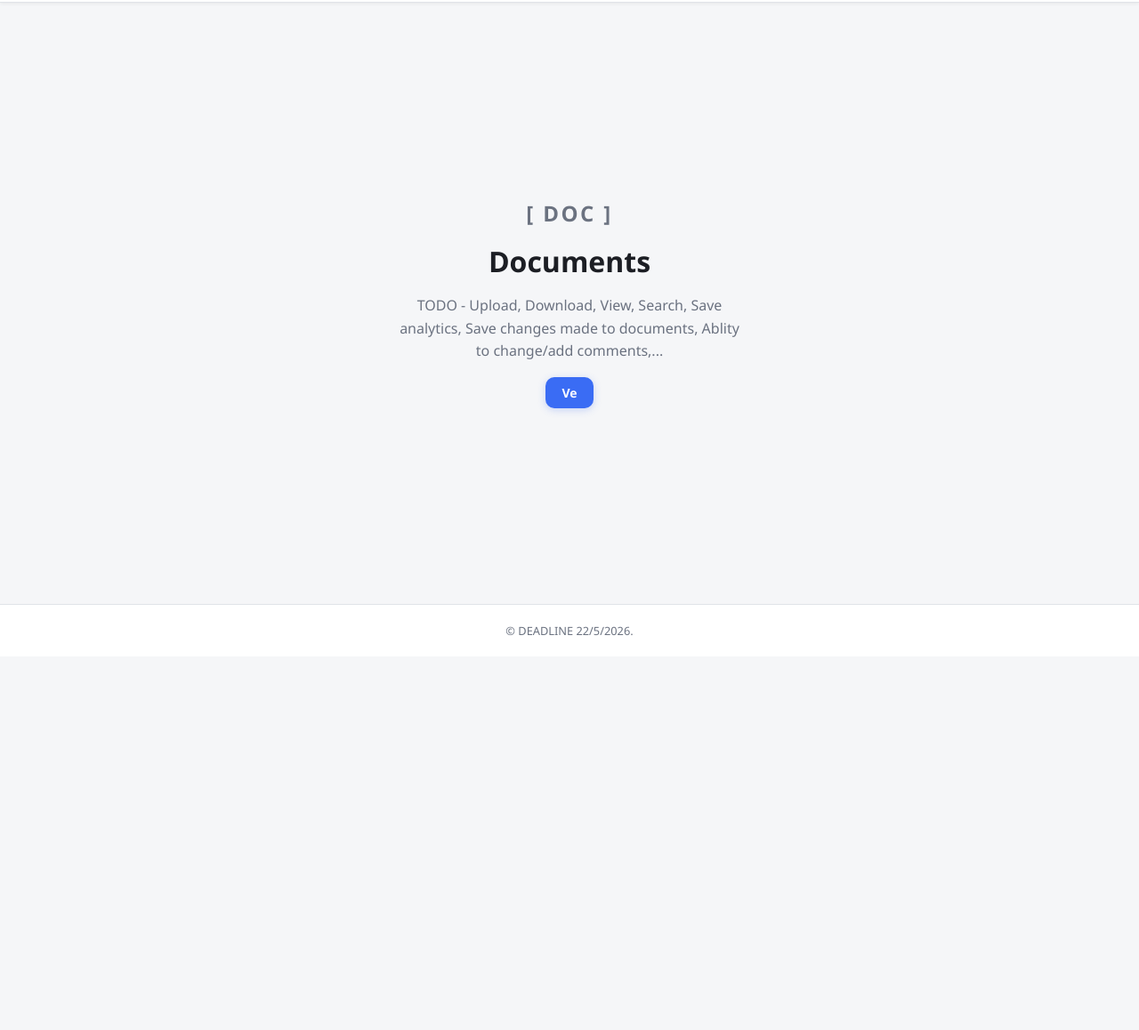
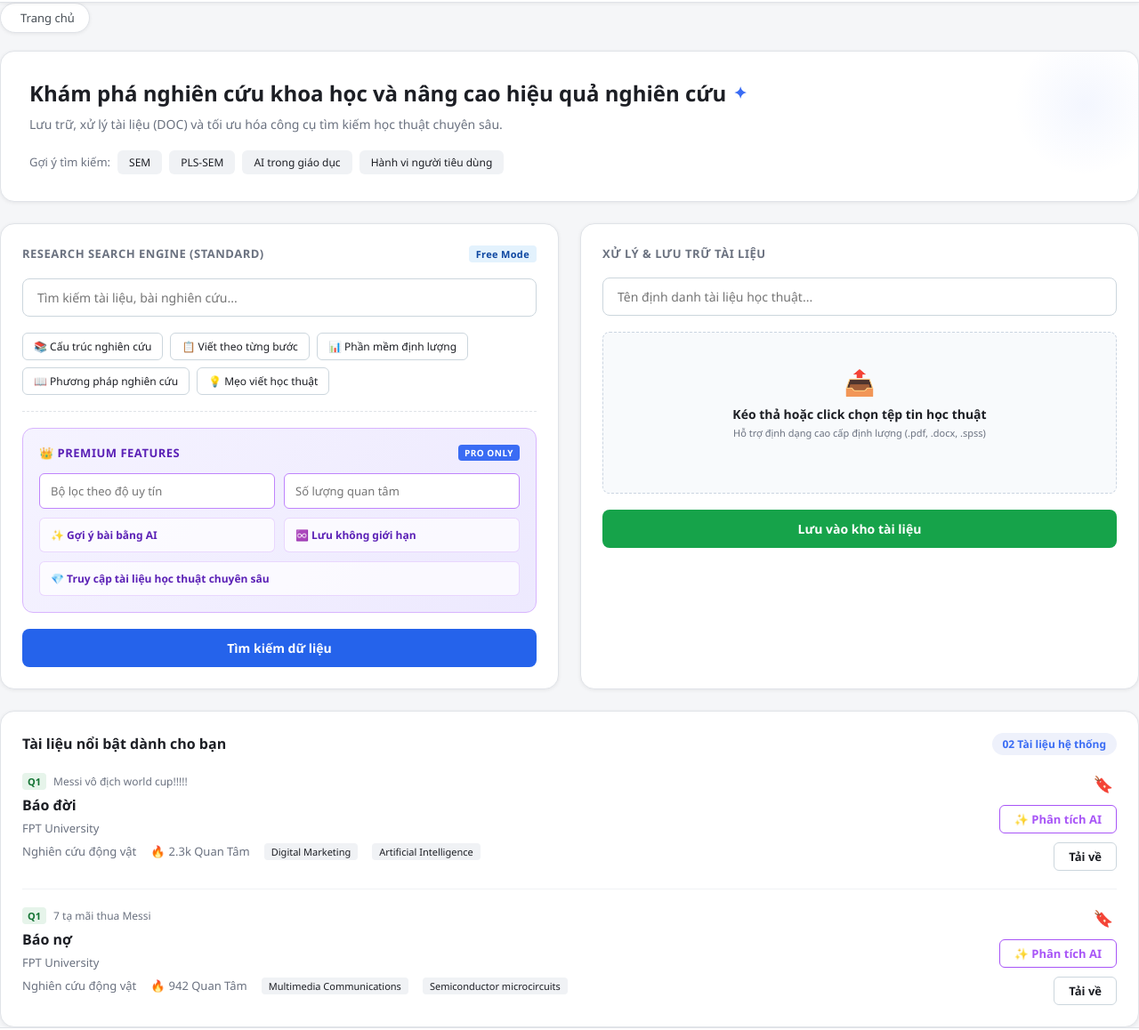
Before and after one commit to th706020-spec/Prototype_Web, a plain HTML site: page pages/documents.html in a window 1280 px wide. Shown: the part 62-1220 px from the top of the page at 89% size. Before the commit the page ends 800 px from the top, so only its background shows below. Drawn offline with Linux system fonts and the light colour scheme.

Commit message:
Giao diện documents

```diff
--- /dev/null
+++ b/css/documents.css
@@ -0,0 +1,375 @@
+doc-root {
+  width: 100%;
+  max-width: 1400px;
+  margin: 0 auto;
+  padding: 24px;
+}
+
+.back-link {
+  display: inline-flex;
+  align-items: center;
+  gap: 6px;
+  text-decoration: none;
+  padding: 7px 16px;
+  background: var(--clr-surface);
+  color: #495057;
+  border: 1px solid var(--clr-border);
+  border-radius: 30px;
+  font-size: 13px;
+  font-weight: 500;
+  margin-bottom: 20px;
+  box-shadow: var(--shadow-sm);
+  transition: var(--transition);
+}
+.back-link:hover { background: var(--clr-bg); color: var(--clr-text); }
+
+.doc-hero {
+  background: var(--clr-surface);
+  border-radius: calc(var(--radius) * 1.6);
+  padding: 30px 32px;
+  border: 1px solid var(--clr-border);
+  box-shadow: var(--shadow-sm);
+  margin-bottom: 24px;
+  position: relative;
+  overflow: hidden;
+}
+.doc-hero::after {
+  content: '';
+  position: absolute;
+  right: -20px; top: -20px;
+  width: 160px; height: 160px;
+  background: radial-gradient(circle, rgba(58,108,244,0.06) 0%, transparent 70%);
+  border-radius: 50%;
+  pointer-events: none;
+}
+.doc-hero .hero-title {
+  font-size: 24px;
+  font-weight: 700;
+  color: var(--clr-text);
+  margin-bottom: 8px;
+  display: flex;
+  align-items: center;
+  gap: 8px;
+  line-height: 1.4;
+}
+.hero-accent { color: var(--clr-primary); font-size: 18px; }
+.doc-hero .hero-sub { font-size: 14px; color: var(--clr-muted); margin-bottom: 20px; }
+.tags-row { display: flex; align-items: center; gap: 8px; flex-wrap: wrap; }
+.tag-label { font-size: 13px; color: var(--clr-muted); font-weight: 500; }
+.tag {
+  font-size: 12px;
+  background: #f0f2f5;
+  color: var(--clr-text);
+  padding: 4px 12px;
+  border-radius: 6px;
+  cursor: pointer;
+  border: 1px solid transparent;
+  font-weight: 500;
+  transition: var(--transition);
+}
+.tag:hover { border-color: #ccd6dd; background: var(--clr-surface); }
+
+.two-col {
+  display: grid;
+  grid-template-columns: repeat(auto-fit, minmax(420px, 1fr));
+  gap: 24px;
+  margin-bottom: 24px;
+}
+
+/* HIỆU ỨNG DI CHUỘT VÀO NGUYÊN KHỐI HỘP LỚN */
+.doc-card {
+  background: var(--clr-surface);
+  border-radius: calc(var(--radius) * 1.6);
+  padding: 24px;
+  border: 1px solid var(--clr-border);
+  box-shadow: var(--shadow-sm);
+  display: flex;
+  flex-direction: column;
+  gap: 18px;
+  text-align: left;
+  transition: transform 0.25s ease, border-color 0.25s ease, box-shadow 0.25s ease;
+}
+.doc-card:hover {
+  border-color: #c084fc;
+  transform: translateY(-4px);
+  box-shadow: 0 12px 24px rgba(147, 51, 234, 0.12);
+}
+
+.card-section-label {
+  font-size: 13px;
+  color: var(--clr-muted);
+  text-transform: uppercase;
+  letter-spacing: 0.5px;
+  font-weight: 700;
+  display: flex;
+  justify-content: space-between;
+  align-items: center;
+}
+.mode-badge {
+  font-size: 11px;
+  background: #e3f2fd;
+  color: #0d47a1;
+  padding: 2px 8px;
+  border-radius: 4px;
+  font-weight: 600;
+  letter-spacing: 0.03em;
+  text-transform: none;
+}
+
+.search-input, .doc-input {
+  width: 100%;
+  padding: 11px 16px;
+  border: 1px solid #ccd6dd;
+  border-radius: 8px;
+  font-size: 14px;
+  font-family: inherit;
+  background: var(--clr-surface);
+  color: var(--clr-text);
+  outline: none;
+  box-sizing: border-box;
+  transition: var(--transition);
+}
+
+/* ĐÃ FIX: Xóa ký tự lạ hình ô vuông */
+.search-input:focus { border-color: var(--clr-primary); box-shadow: 0 0 0 3px rgba(58,108,244,.15); }
+.doc-input:focus   { border-color: #16a34a; box-shadow: 0 0 0 3px rgba(22,163,74,.15); }
+
+.chips { display: flex; flex-wrap: wrap; gap: 8px; }
+.chip {
+  padding: 6px 12px;
+  background: var(--clr-surface);
+  border: 1px solid #ccd6dd;
+  border-radius: 6px;
+  font-size: 12px;
+  cursor: pointer;
+  color: var(--clr-text);
+  font-family: inherit;
+  display: flex;
+  align-items: center;
+  gap: 5px;
+  font-weight: 500;
+  transition: var(--transition);
+}
+.chip:hover { border-color: var(--clr-primary); color: var(--clr-primary); }
+
+.divider { border: none; border-top: 1px dashed var(--clr-border); width: 100%; margin: 0; }
+
+.premium-box {
+  background: linear-gradient(135deg, #f5f3ff 0%, #ede9fe 100%);
+  border: 1px solid #d8b4fe;
+  border-radius: 12px;
+  padding: 18px;
+  width: 100%;
+}
+.premium-header {
+  display: flex;
+  justify-content: space-between;
+  align-items: center;
+  margin-bottom: 14px;
+}
+.premium-title {
+  font-size: 13px;
+  color: #5b21b6;
+  text-transform: uppercase;
+  letter-spacing: 0.5px;
+  font-weight: 700;
+  display: flex;
+  align-items: center;
+  gap: 5px;
+}
+.pro-badge {
+  font-size: 10px;
+  background: var(--clr-primary);
+  color: #fff;
+  padding: 2px 7px;
+  border-radius: 4px;
+  font-weight: 700;
+  letter-spacing: 0.5px;
+}
+.premium-grid { display: grid; grid-template-columns: 1fr 1fr; gap: 10px; margin-bottom: 10px; }
+.premium-input {
+  padding: 10px 12px;
+  border: 1px solid #c084fc;
+  border-radius: 6px;
+  font-size: 13px;
+  outline: none;
+  background: var(--clr-surface);
+  font-family: inherit;
+  color: #1e1b4b;
+  width: 100%;
+  box-sizing: border-box;
+}
+.pf {
+  background: rgba(255,255,255,0.7);
+  padding: 10px 12px;
+  border-radius: 6px;
+  border: 1px solid rgba(192,132,252,0.3);
+  display: flex;
+  align-items: center;
+  gap: 8px;
+  font-size: 12px;
+  font-weight: 600;
+  color: #5b21b6;
+}
+
+.btn-blue {
+  width: 100%;
+  padding: 12px;
+  background: #2563eb;
+  color: #ffffff;
+  border: none;
+  border-radius: 8px;
+  font-size: 14px;
+  font-weight: 600;
+  font-family: inherit;
+  cursor: pointer;
+  margin-top: auto;
+  transition: var(--transition);
+}
+.btn-blue:hover { background: #1d4ed8; }
+
+.btn-green {
+  width: 100%;
+  padding: 12px;
+  background: #16a34a;
+  color: #ffffff;
+  border: none;
+  border-radius: 8px;
+  font-size: 14px;
+  font-weight: 600;
+  font-family: inherit;
+  cursor: pointer;
+  transition: var(--transition);
+}
+.btn-green:hover { background: #15803d; }
+
+.drop-zone {
+  display: flex;
+  flex-direction: column;
+  align-items: center;
+  justify-content: center;
+  padding: 36px 16px;
+  border: 1px dashed #cbd5e1;
+  border-radius: 8px;
+  background: #f8fafc;
+  cursor: pointer;
+  text-align: center;
+  width: 100%;
+  transition: var(--transition);
+}
+.drop-zone:hover, .drop-zone.over { border-color: #16a34a; background: #f0fdf4; }
+.drop-icon  { font-size: 28px; color: #94a3b8; margin-bottom: 8px; }
+.drop-title { font-size: 14px; font-weight: 600; color: var(--clr-text); margin-bottom: 4px; }
+.drop-sub   { font-size: 11px; color: var(--clr-muted); }
+.file-name-display { font-size: 12px; color: #16a34a; margin-top: 8px; font-weight: 500; min-height: 16px; }
+
+.list-card {
+  background: var(--clr-surface);
+  border-radius: calc(var(--radius) * 1.6);
+  border: 1px solid var(--clr-border);
+  padding: 24px;
+  box-shadow: var(--shadow-sm);
+}
+.list-header {
+  display: flex;
+  justify-content: space-between;
+  align-items: center;
+  margin-bottom: 20px;
+}
+.list-title { font-size: 16px; font-weight: 700; color: var(--clr-text); }
+.count-pill {
+  background: #eef1fb;
+  color: var(--clr-primary);
+  padding: 4px 12px;
+  border-radius: 20px;
+  font-size: 12px;
+  font-weight: 600;
+}
+
+.doc-item {
+  border-bottom: 1px solid #f0f2f5;
+  padding-bottom: 20px;
+  margin-bottom: 20px;
+  display: flex;
+  justify-content: space-between;
+  align-items: flex-start;
+  gap: 16px;
+  text-align: left;
+}
+.doc-item:last-child { border-bottom: none; padding-bottom: 0; margin-bottom: 0; }
+
+.doc-meta { display: flex; align-items: center; gap: 8px; margin-bottom: 6px; }
+.q1 {
+  background: #e6f4ea;
+  color: #137333;
+  font-size: 11px;
+  font-weight: 700;
+  padding: 2px 6px;
+  border-radius: 4px;
+}
+.doc-author { font-size: 12px; color: var(--clr-muted); font-weight: 500; }
+.doc-title {
+  font-size: 16px;
+  font-weight: 600;
+  color: var(--clr-text);
+  margin-bottom: 6px;
+  cursor: pointer;
+  line-height: 1.4;
+  transition: var(--transition);
+}
+.doc-title:hover { color: var(--clr-primary); }
+.doc-univ  { font-size: 13px; color: var(--clr-muted); margin-bottom: 8px; }
+.doc-footer {
+  display: flex;
+  align-items: center;
+  gap: 16px;
+  flex-wrap: wrap;
+  font-size: 13px;
+  color: var(--clr-muted);
+}
+.doc-interest { display: flex; align-items: center; gap: 4px; }
+.fire { color: #ef4444; }
+.doc-tag {
+  background: #f0f2f5;
+  color: var(--clr-text);
+  padding: 2px 8px;
+  border-radius: 4px;
+  font-size: 11px;
+  font-weight: 500;
+}
+.doc-actions { display: flex; flex-direction: column; align-items: flex-end; gap: 10px; flex-shrink: 0; }
+
+/* ĐÃ FIX: Thêm hiệu ứng phóng to nhẹ cho nút bookmark khi được lưu thành công */
+.btn-bm {
+  background: none;
+  border: none;
+  cursor: pointer;
+  font-size: 18px;
+  padding: 4px;
+  line-height: 1;
+  transition: var(--transition);
+}
+.btn-bm:hover, .btn-bm.saved {
+  transform: scale(1.2);
+  filter: drop-shadow(0 2px 4px rgba(245, 158, 11, 0.4));
+}
+
+.btn-dl {
+  font-size: 13px;
+  font-weight: 600;
+  padding: 6px 16px;
+  border: 1px solid #ccd6dd;
+  border-radius: 6px;
+  background: var(--clr-surface);
+  color: var(--clr-text);
+  cursor: pointer;
+  font-family: inherit;
+  display: flex;
+  align-items: center;
+  gap: 5px;
+  transition: var(--transition);
+}
+.btn-dl:hover { border-color: #adb5bd; background: var(--clr-bg); }
+
+/* ĐÃ FIX: Đồng bộ class hiển thị trống giữa JS và CSS */
+.doc-empty { text-align: center; padding: 40px; color: #94a3b8; font-size: 14px; font-weight: 500; }
--- a/css/style.css
+++ b/css/style.css
@@ -359,3 +359,6 @@ footer {
     grid-template-columns: 1fr;
   }
 }
+
+
+/* phía trước là của thịnh , k đc chạm vào*/
--- /dev/null
+++ b/js/documents.js
@@ -0,0 +1,153 @@
+// 1. Danh sách dữ liệu mẫu ban đầu
+let docs = [
+  { id: 1, author: 'Messi vô địch world cup!!!!!', title: 'Báo đời', univ: 'FPT University', field: 'Nghiên cứu động vật', interest: 2341, tags: ['Digital Marketing', 'Artificial Intelligence'], saved: false },
+  { id: 2, author: '7 tạ mãi thua Messi', title: 'Báo nợ', univ: 'FPT University', field: 'Nghiên cứu động vật', interest: 942, tags: ['Multimedia Communications', 'Semiconductor microcircuits'], saved: false }
+];
+
+// 2. Hàm rút gọn định dạng số lượt quan tâm (Ví dụ: 2341 -> 2.3k)
+function fmt(n) {
+  return n >= 1000 ? (n / 1000).toFixed(1) + 'k' : String(n);
+}
+
+// 3. Hàm đổ dữ liệu từ mảng ra giao diện HTML
+function renderList(list) {
+  const el = document.getElementById('doc-list');
+  const pill = document.getElementById('count-pill');
+  if (!el || !pill) return;
+
+  pill.textContent = String(list.length).padStart(2, '0') + ' Tài liệu hệ thống';
+  if (!list.length) {
+    el.innerHTML = '<div class="doc-empty">Không tìm thấy tài liệu nào</div>';
+    return;
+  }
+  el.innerHTML = list.map(d => `
+    <div class="doc-item">
+      <div style="flex:1">
+        <div class="doc-meta">
+          <span class="q1">Q1</span>
+          <span class="doc-author">${d.author}</span>
+        </div>
+        <h4 class="doc-title" onclick="viewDocument('${d.title}')">${d.title}</h4>
+        <p class="doc-univ">${d.univ}</p>
+        <div class="doc-footer">
+          <span>${d.field}</span>
+          <span class="doc-interest"><span class="fire">🔥</span> ${fmt(d.interest)} Quan Tâm</span>
+          ${d.tags.map(t => `<span class="doc-tag">${t}</span>`).join('')}
+        </div>
+      </div>
+      <div class="doc-actions">
+        <button class="btn-bm ${d.saved ? 'saved' : ''}" onclick="toggleSave(${d.id})" title="Lưu Bookmark">🔖</button>
+        <button class="btn-dl" style="border-color: #a855f7; color: #a855f7;" onclick="analyzeDoc('${d.title}')">✨ Phân tích AI</button>
+        <button class="btn-dl">Tải về</button>
+      </div>
+    </div>
+  `).join('');
+}
+
+// 4. Hàm bật/tắt trạng thái Bookmark (Lưu tài liệu)
+function toggleSave(id) {
+  const d = docs.find(x => x.id === id);
+  if (d) d.saved = !d.saved;
+  renderList(docs);
+}
+
+// 5. Hàm điền nhanh từ khóa từ khu vực "Gợi ý tìm kiếm" vào ô input
+function fillSearch(val) {
+  const input = document.getElementById('search-q');
+  if (input) {
+    input.value = val;
+    handleSearch(); // Tự động chạy tìm kiếm luôn khi click vào chip gợi ý
+  }
+}
+
+// 6. Hàm lọc và tìm kiếm tài liệu theo từ khóa
+function handleSearch() {
+  const input = document.getElementById('search-q');
+  if (!input) return;
+
+  const q = input.value.toLowerCase().trim();
+  if (!q) { renderList(docs); return; }
+
+  const res = docs.filter(d =>
+    d.title.toLowerCase().includes(q) ||
+    d.field.toLowerCase().includes(q) ||
+    d.tags.some(t => t.toLowerCase().includes(q))
+  );
+  renderList(res);
+}
+
+// 7. Hàm bắt sự kiện khi click chọn file từ máy tính
+function handleFile(input) {
+  const label = document.getElementById('file-label');
+  if (input.files.length && label) {
+    label.textContent = input.files[0].name;
+  }
+}
+
+// 8. Hàm bắt sự kiện khi kéo thả tệp tin vào vùng Dropzone
+function handleDrop(e) {
+  e.preventDefault();
+  const zone = document.getElementById('drop-zone');
+  const label = document.getElementById('file-label');
+
+  if (zone) zone.classList.remove('over');
+
+  const f = e.dataTransfer.files[0];
+  if (f && label) label.textContent = f.name;
+}
+
+// 9. Hàm xử lý lưu thông tin tài liệu mới vào mảng tĩnh
+function handleSave() {
+  const nameInput = document.getElementById('doc-name');
+  if (!nameInput) return;
+
+  const name = nameInput.value.trim();
+  if (!name) {
+    alert('Vui lòng nhập tên tài liệu!');
+    return;
+  }
+
+  docs.push({
+    id: docs.length + 1,
+    author: 'Người dùng — ' + new Date().toLocaleDateString('vi-VN'), // Định dạng ngày Việt Nam DD/MM/YYYY
+    title: name,
+    univ: '—',
+    field: 'Tài liệu cá nhân',
+    interest: 0,
+    tags: ['Mới lưu'],
+    saved: false
+  });
+
+  // Cập nhật lại danh sách hiển thị
+  renderList(docs);
+
+  // Reset sạch các ô nhập liệu sau khi lưu thành công
+  nameInput.value = '';
+  const label = document.getElementById('file-label');
+  const fileReal = document.getElementById('file-real');
+  if (label) label.textContent = '';
+  if (fileReal) fileReal.value = '';
+}
+
+// ==========================================================================
+// TỰ ĐỘNG CHẠY KHI TẢI TRANG & LẮNG NGHE SỰ KIỆN KHÁC
+// ==========================================================================
+
+// Bắt sự kiện nhấn Enter trên ô nhập dữ liệu tìm kiếm
+document.getElementById('search-q')?.addEventListener('keypress', function(e) {
+  if (e.key === 'Enter') {
+    handleSearch();
+  }
+});
+// Hàm giả lập chức năng Đọc/Ghi tài liệu ngay trên giao diện web (Read/Write)
+function viewDocument(title) {
+  alert(`[Chức năng Đọc/Ghi]: Đang mở trình đọc nội dung cho tài liệu: "${title}". Bạn có thể viết ghi chú trực tiếp tại đây.`);
+}
+
+// Hàm giả lập gọi liên kết sang công cụ AI của Huy (Phân tích, check đạo văn, APA)
+function analyzeDoc(title) {
+  alert(`[Kích hoạt AI]: Đang gửi dữ liệu "${title}" sang hệ thống AI của Huy để kiểm tra đạo văn và trích xuất chuẩn APA...`);
+}
+
+// Tự động kích hoạt hiển thị danh sách tài liệu lần đầu tiên khi tải trang
+renderList(docs) ;
--- a/pages/documents.html
+++ b/pages/documents.html
@@ -5,21 +5,116 @@
   <meta name="viewport" content="width=device-width, initial-scale=1.0" />
   <title>Documents — Protocol</title>
   <link rel="stylesheet" href="../css/style.css" />
+
+  <link rel="stylesheet" href="../css/documents.css" />
 </head>
 <body>
 
   <div id="site-nav"></div>
 
-  <main class="stub-page">
-    <div class="icon">[ DOC ]</div>
-    <h1>Documents</h1>
-    <p>TODO - Upload, Download, View, Search, Save analytics, Save changes made to documents, Ablity to change/add comments,...</p>
-    <a href="../index.html" class="btn btn-primary">Ve</a>
+  <div class="doc-root">
+
+  <main class="documents-container">
+
+    <a class="back-link" href="../index.html">
+      <i class="ti ti-arrow-left"></i> Trang chủ
+    </a>
+
+    <div class="doc-hero">
+      <h1 class="hero-title">
+        Khám phá nghiên cứu khoa học và nâng cao hiệu quả nghiên cứu
+        <span class="hero-accent">✦</span>
+      </h1>
+      <p class="hero-sub">Lưu trữ, xử lý tài liệu (DOC) và tối ưu hóa công cụ tìm kiếm học thuật chuyên sâu.</p>
+      <div class="tags-row">
+        <span class="tag-label">Gợi ý tìm kiếm:</span>
+        <span class="tag" onclick="fillSearch('SEM')">SEM</span>
+        <span class="tag" onclick="fillSearch('PLS-SEM')">PLS-SEM</span>
+        <span class="tag" onclick="fillSearch('AI trong giáo dục')">AI trong giáo dục</span>
+        <span class="tag" onclick="fillSearch('Hành vi người tiêu dùng')">Hành vi người tiêu dùng</span>
+      </div>
+    </div>
+
+    <div class="two-col">
+
+      <div class="doc-card">
+        <div class="card-section-label">
+          Research Search Engine (Standard)
+          <span class="mode-badge">Free Mode</span>
+        </div>
+
+        <input id="search-q" class="search-input" type="text" placeholder="Tìm kiếm tài liệu, bài nghiên cứu...">
+
+        <div class="chips">
+          <button class="chip" onclick="fillSearch('Cấu trúc nghiên cứu')">📚 Cấu trúc nghiên cứu</button>
+          <button class="chip" onclick="fillSearch('Viết theo từng bước')">📋 Viết theo từng bước</button>
+          <button class="chip" onclick="fillSearch('Phần mềm định lượng')">📊 Phần mềm định lượng</button>
+          <button class="chip" onclick="fillSearch('Phương pháp nghiên cứu')">📖 Phương pháp nghiên cứu</button>
+          <button class="chip" onclick="fillSearch('Mẹo viết học thuật')">💡 Mẹo viết học thuật</button>
+        </div>
+
+        <hr class="divider">
+
+        <div class="premium-box">
+          <div class="premium-header">
+            <span class="premium-title">👑 Premium Features</span>
+            <span class="pro-badge">PRO ONLY</span>
+          </div>
+          <div class="premium-grid">
+            <input class="premium-input" type="text" placeholder="Bộ lọc theo độ uy tín" disabled>
+            <input class="premium-input" type="text" placeholder="Số lượng quan tâm" disabled>
+          </div>
+          <div class="premium-grid">
+            <div class="pf">✨ Gợi ý bài bằng AI</div>
+            <div class="pf">♾️ Lưu không giới hạn</div>
+          </div>
+          <div class="pf" style="margin-top:8px">💎 Truy cập tài liệu học thuật chuyên sâu</div>
+        </div>
+
+        <button class="btn-blue" onclick="handleSearch()">Tìm kiếm dữ liệu</button>
+      </div>
+
+      <div class="doc-card">
+        <div class="card-section-label">Xử lý &amp; Lưu trữ tài liệu</div>
+
+        <input id="doc-name" class="doc-input" type="text" placeholder="Tên định danh tài liệu học thuật...">
+
+        <input type="file" id="file-real" style="display:none" accept=".pdf,.docx,.spss,.sav" onchange="handleFile(this)">
+        <div class="drop-zone" id="drop-zone"
+          onclick="document.getElementById('file-real').click()"
+          ondragover="event.preventDefault();this.classList.add('over')"
+          ondragleave="this.classList.remove('over')"
+          ondrop="handleDrop(event)">
+          <span class="drop-icon">📤</span>
+          <div class="drop-title">Kéo thả hoặc click chọn tệp tin học thuật</div>
+          <div class="drop-sub">Hỗ trợ định dạng cao cấp định lượng (.pdf, .docx, .spss)</div>
+          <div class="file-name-display" id="file-label"></div>
+        </div>
+
+        <button class="btn-green" onclick="handleSave()">Lưu vào kho tài liệu</button>
+      </div>
+    </div>
+
+    <div class="list-card">
+      <div class="list-header">
+        <div class="list-title">Tài liệu nổi bật dành cho bạn</div>
+        <span class="count-pill" id="count-pill">02 Tài liệu hệ thống</span>
+      </div>
+      <div id="doc-list"></div>
+    </div>
+
   </main>
 
   <div id="site-footer"></div>
 
+  <script src="../js/documents.js"></script>
   <script src="../js/nav.js"></script>
 
+  <script>
+    // Phải gọi sau khi đã load xong file documents.js ở trên
+    if (typeof renderList === 'function' && typeof docs !== 'undefined') {
+        renderList(docs);
+    }
+  </script>
 </body>
 </html>
```
